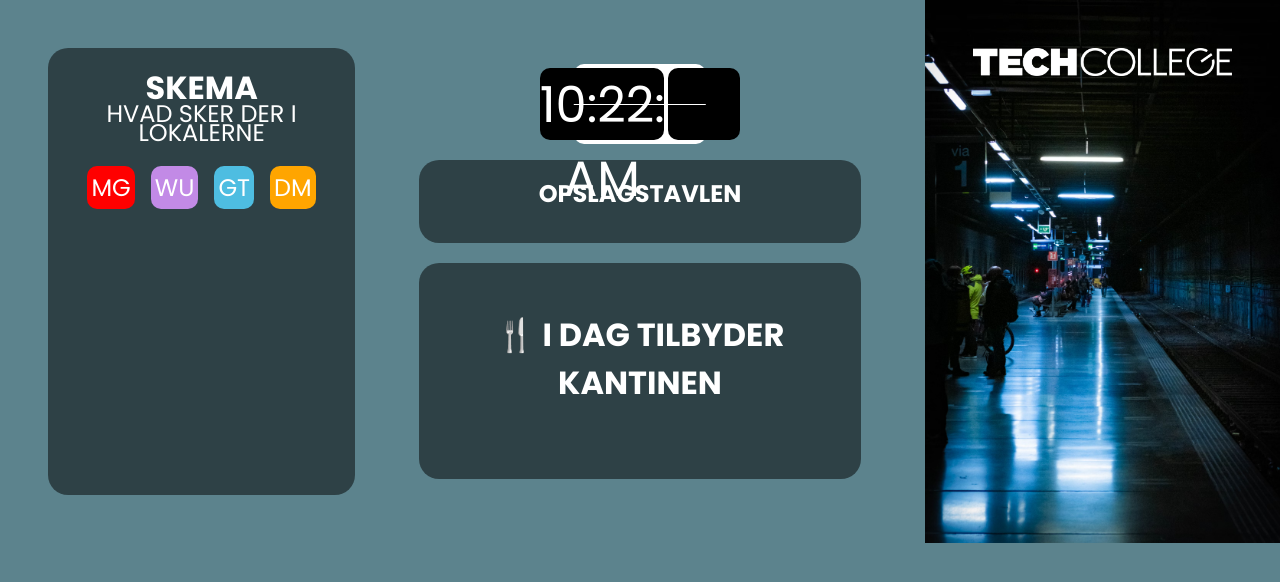
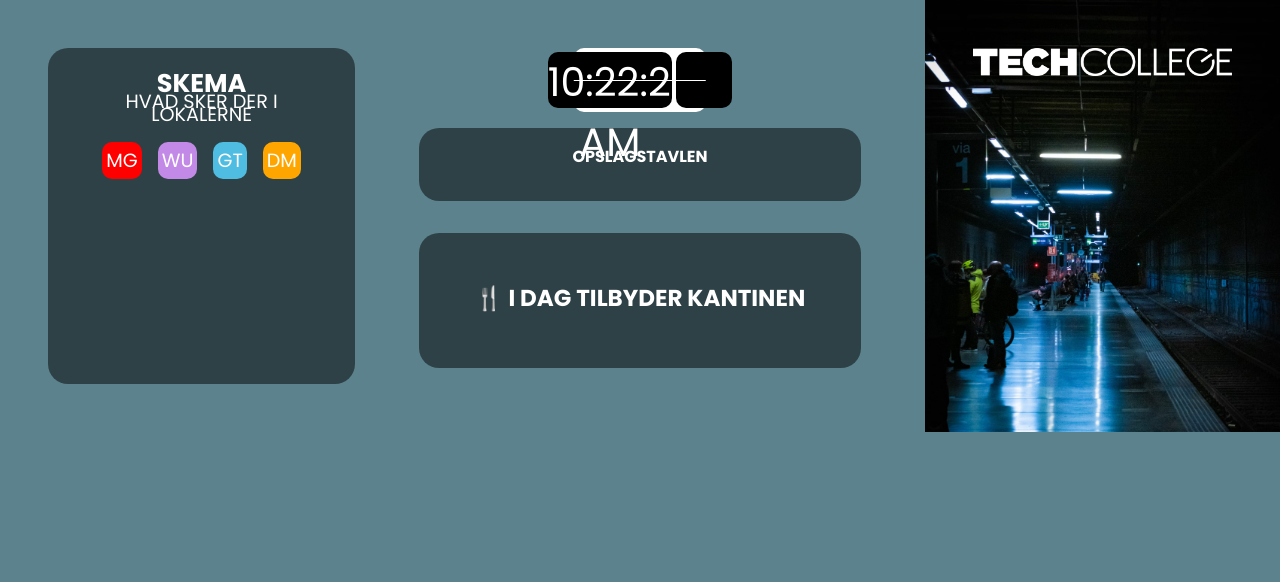
Before and after one commit to InfoBoardHyg/InfoBoard, a plain HTML site: page index.html in a window 1280 px wide. Shown: the top 582 px of the page. Drawn offline with Linux system fonts and the light colour scheme; no server answers.

Commit message:
update scss

```diff
--- a/assets/css/main.scss
+++ b/assets/css/main.scss
@@ -31,7 +31,7 @@ body {
         h1 {
             text-align: center;
             color: white;
-            font-size: 2rem;
+            font-size: 2vw;
             margin-bottom: -1rem;
         }
 
@@ -39,18 +39,18 @@ body {
             text-align: center;
             margin-bottom: -1rem;
             color: white;
-            font-size: 1.5rem;
+            font-size: 1.5vw;
             font-weight: normal;
         }
 
         h2:last-of-type {
-            margin-bottom: 1rem;
+            margin-bottom: 1vw;
         }
 
 
 
         #skema-cards {
-            margin-bottom: 1rem;
+            margin-bottom: 1vw;
 
             div {
                 display: flex;
@@ -66,7 +66,7 @@ body {
                     white-space: nowrap;
                     border-radius: 15px;
                     text-align: center;
-                    font-size: 1rem;
+                    font-size: 1vw;
                 }
 
                 p:first-of-type {
@@ -133,7 +133,7 @@ body {
     }
 
     #center {
-        padding: 1rem;
+        padding: 0 1rem 1rem 1rem;
         border-radius: 20px;
         max-height: 90vh;
         margin: 3rem 0;
@@ -141,7 +141,7 @@ body {
         #tid-div {
             display: flex;
             justify-content: center;
-            height: 5rem;
+            height: 5vw;
             position: relative;
             width: 100%;
             margin-bottom: 1rem;
@@ -170,7 +170,7 @@ body {
             p {
                 text-align: center;
                 align-self: center;
-                font-size: 3.1rem;
+                font-size: 3.1vw;
                 background-color: black;
                 color: white;
                 width: 100%;
@@ -190,16 +190,16 @@ body {
             border-radius: 20px;
             padding: 1rem;
             color: white;
-            margin-bottom: 1.25rem;
+            margin-bottom: 4vh;
 
             h1 {
                 text-align: center;
-                font-size: 1.5rem;
+                font-size: 1.25vw;
                 margin-bottom: 1rem;
             }
 
             h2 {
-                font-size: 1.25rem;
+                font-size: 1vw;
                 margin-bottom: 0.5rem;
             }
 
@@ -217,7 +217,7 @@ body {
             display: flex;
             flex-direction: column;
             text-align: center;
-            padding-bottom: 2.3rem;
+            padding-bottom: 2.3vh;
 
             #icon {
                 font-size: 1em;
@@ -227,13 +227,13 @@ body {
 
             h3 {
                 color: white;
-                font-size: 2rem;
+                font-size: 1.8vw;
                 margin-bottom: 10px;
             }
 
             #menu {
 
-                font-size: 1.5rem;
+                font-size: 1.25vw;
 
             }
         }
@@ -259,7 +259,7 @@ body {
         width: 80%;
         position: absolute;
         left: 50%;
-        top: 50%;
+        top: 45%;
         transform: translate(-50%, -50%);
 
         .bus-card {
@@ -267,13 +267,16 @@ body {
             margin-bottom: 0.5rem;
             background-color: Colors.$boxcolor;
             justify-content: space-between;
-            font-size: 1.5rem;
+            font-size: 1.5vw;
             border-radius: 20px;
+            align-items: center;
+            padding-right: 1rem;
             h3 {
                 background-color: black;
                 padding: 0.5rem 1rem;
                 border-radius: 20px;
                 width: 15%;
+                text-align: center;
 
             }
         }
@@ -286,11 +289,12 @@ body {
         display: grid;
         grid-template-columns: 1fr 1fr;
         gap: 1rem;
-        padding-right: 5rem;
-        padding-bottom: 2rem;
+        padding-right: 4.2vw;
+        padding-bottom: 3.5vh;
         text-align: end;
         align-items: end;
         color: white;
+        margin-bottom: 1.2vh;
 
         div:first-of-type {
             background-color: Colors.$boxcolor;
```
Also changed, not shown: assets/css/main.css, 1 other file.
